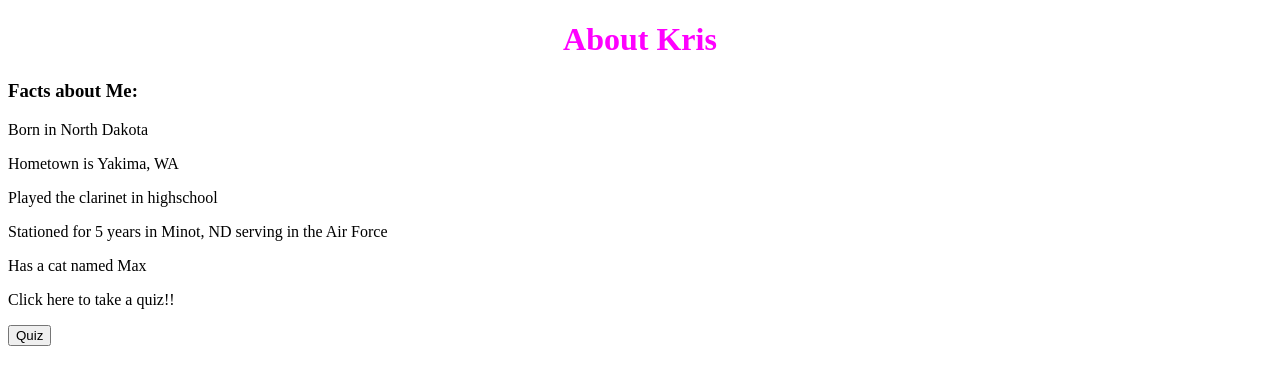
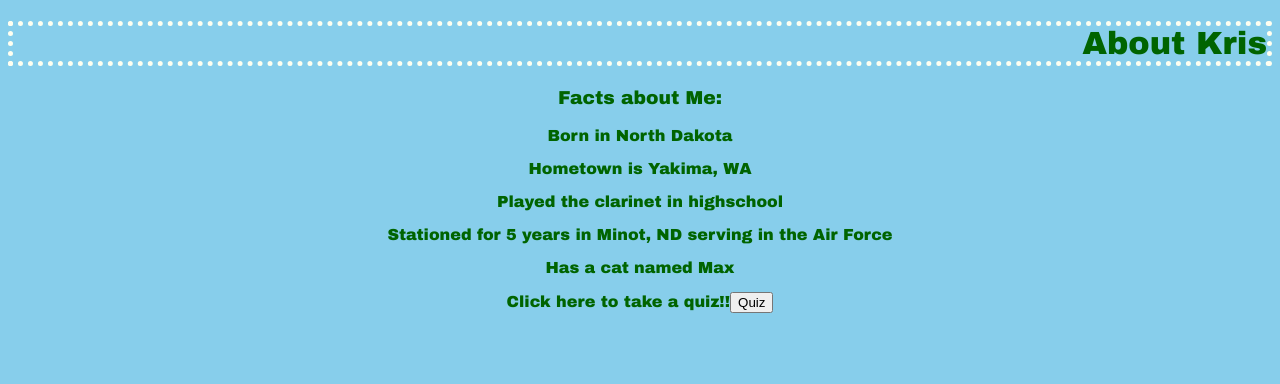
Before and after one commit to riedmank/code-201-about-me, a plain HTML site: page index.html in a window 1280 px wide. Drawn offline with Linux system fonts and the light colour scheme.

Commit message:
added some CSS

```diff
--- a/css/style.css
+++ b/css/style.css
@@ -1,4 +1,23 @@
 h1 {
+    text-align: right;
+    color: darkgreen;
+    border-color: ivory;
+    border: 5px dotted ivory;
+    font-family: 'Arial Black', Gadget, sans-serif;
+}
+
+h3 {
     text-align: center;
-    color: magenta;
+    color: darkgreen;
+    font-family: 'Arial Black', Gadget, sans-serif;
 }
+
+body {
+    background-color:skyblue;
+    font-family: 'Arial Black', Gadget, sans-serif;
+}
+
+p {
+    text-align: center;
+    color: darkgreen;
+}
--- a/index.html
+++ b/index.html
@@ -6,7 +6,6 @@
     <title>About me</title>
     <meta name="viewport" content="width=device-width, initial-scale=1">
     <link rel="stylesheet" type="text/css" media="screen" href="css/style.css" />
-
 </head>
 <body>
     <h1>About Kris</h1>
@@ -16,8 +15,8 @@
     <p>Played the clarinet in highschool</p>
     <p>Stationed for 5 years in Minot, ND serving in the Air Force</p>
     <p>Has a cat named Max</p>
-    <p>Click here to take a quiz!!</p>
-    <button id='myButton'>Quiz</button>
+    <p>Click here to take a quiz!!<button id='myButton'>Quiz</button></p>
+
     <script src="js/app.js"></script>
 </body>
 </html>
```
